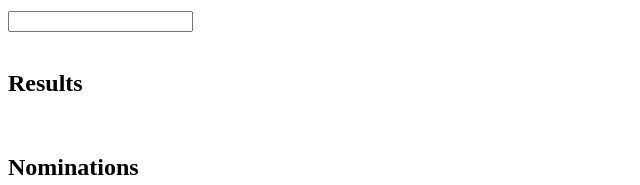
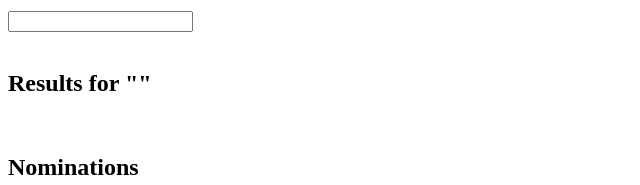
Before and after one commit to thequeenbeebs/the-shoppies, a React (Create React App) app: page / in a window 1280 px wide. Shown: the part 144-329 px from the top of the page, without its empty margins (0-640 px from the left). Built offline with nearby package versions, Linux system fonts and the light colour scheme; a web font is replaced by a local one.

Commit message:
adjust component formatting

```diff
--- a/src/App.js
+++ b/src/App.js
@@ -38,10 +38,7 @@ class App extends React.Component {
           <h1>the shoppies</h1>
         </div>
         <Search updateSearch={this.updateSearch}/><br/>
-        <div>
-          <h2>Results</h2>
-          {this.state.results["Search"] ? <ResultsContainer searchInput={this.state.searchInput} results={this.state.results["Search"]} nominateMovie={this.nominateMovie} nominations={this.state.nominations}/> : null} <br/>
-        </div>
+        <ResultsContainer searchInput={this.state.searchInput} results={this.state.results} nominateMovie={this.nominateMovie} nominations={this.state.nominations}/> <br/>
         <Nominations nominations={this.state.nominations} removeMovie={this.removeMovie}/>
       </div>
     );
--- a/src/components/ResultsContainer.js
+++ b/src/components/ResultsContainer.js
@@ -8,7 +8,7 @@ class ResultsContainer extends React.Component {
             <div>
                 <h2>Results for "{this.props.searchInput.split('+').join(' ')}"</h2>
                 <ul>
-                    {this.props.results.map(result => <Result nominateMovie={this.props.nominateMovie} results={result} nominations={this.props.nominations}/>)}
+                    {this.props.results["Search"] ? this.props.results["Search"].map(result => <Result nominateMovie={this.props.nominateMovie} results={result} nominations={this.props.nominations}/>) : null}
                 </ul>
             </div>
         )
```
